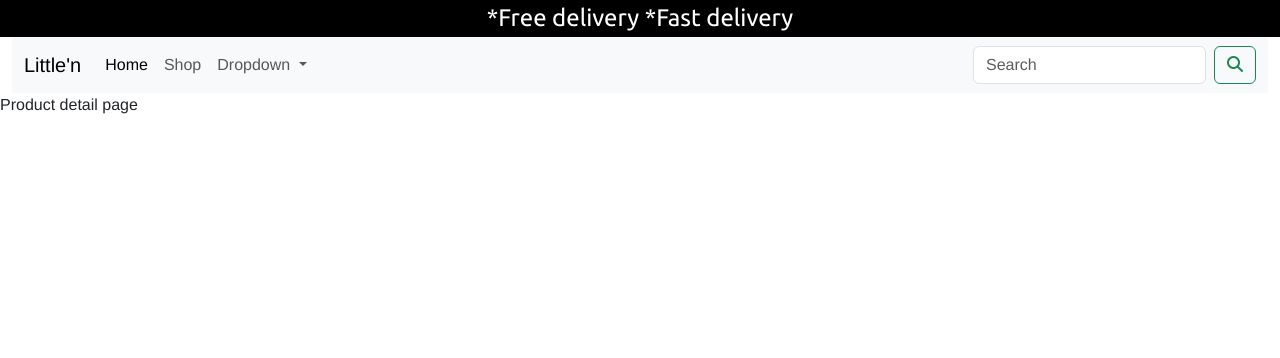
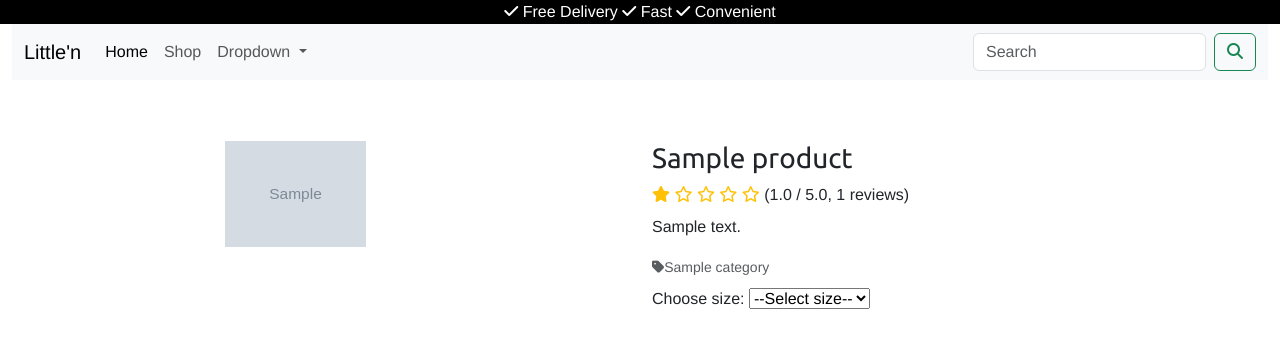
Before and after one commit to patriklundstrom91/little-shop, a Django app: a page that uses templates/base.html in a window 1280 px wide. Shown: the top 358 px of the page. Run offline with Django 5.2, Linux system fonts and the light colour scheme; tables that the repository leaves empty hold one stand-in row (values such as "Sample post"); grey boxes marked "Sample" are stand-in pictures; some libraries are stand-ins or nearby versions.

Commit message:
added basic product detail html with start to select size form

```diff
--- a/shop/templates/shop/product/detail.html
+++ b/shop/templates/shop/product/detail.html
@@ -6,7 +6,67 @@
 {% endblock %}
 
 {% block content %}
-    <div class="product-detail">
-        Product detail page
+    <div class="product-detail container-fluid">
+        <div class="row">
+            <div class="col-12 col-md-6 col-lg-4 offset-lg-2">
+                <div class="image-container my-5">
+                    <img src="{% if product.image %}{{ product.image.url }}{% else %}{% static "img/noimage.png" %}{% endif %}" alt="{{ product.name }}" class="">
+                </div>
+            </div>
+            <div class="col-12 col-md-6 col-lg-4">
+                <div class="details-container mb-5 mt-md-5">
+                    <h3 class="mb-0">{{ product.name }}</h3>
+                    <div class="mt-2">
+                       {% if avg_rating %}
+                            <div>
+                                {% for i in "12345" %}
+                                {% if avg_rating|floatformat:1 >= i %}
+                                    <i class="fas fa-star text-warning"></i>
+                                {% elif avg_rating|floatformat:1 >= i|add:"-0.5" %}
+                                    <i class="fas fa-star-half-alt text-warning"></i>
+                                {% else %}
+                                    <i class="far fa-star text-warning"></i>
+                                {% endif %}
+                                {% endfor %}
+                                <span>({{ avg_rating|floatformat:1 }} / 5.0, {{ review_count }} reviews)</span>
+                            </div>
+                        {% else %}
+                            <div>No reviews yet.</div>
+                        {% endif %}
+                    </div>
+                    <p class="mt-2">{{ product.description }}</p>
+                    {% if product.category %}
+                        <small class="text-muted"><i class="fas fa-tag mr-1"></i>{{ product.category.name }}</small>
+                    {% endif %}
+                    {% if variants %}
+                        <form method="POST" action="" class="form mt-2">
+                            {% csrf_token %}
+                            <label for="variant">Choose size:</label>
+                            <select name="variant" id="variant-select" required>
+                                <option value="">--Select size--</option>
+                                {% for variant in variants %}
+                                    <option value="{{ variant.id }}" data-stock="{{ variant.stock }}" data-sku="{{ variant.sku }}">{{ variant.size }}</option>
+                                {% endfor %}
+                            </select>
+
+                        </form>
+                    {% endif %}
+                </div>
+            </div>
+        </div>
     </div>
 {% endblock %}
+
+<!--code for showing stars in individual reviews-->
+{% for review in reviews %}
+  <div>
+    {% for i in "12345" %}
+      {% if review.rating|add:"1" >= i|add:"0" %}
+        <i class="fas fa-star text-warning"></i>
+      {% else %}
+        <i class="far fa-star text-warning"></i>
+      {% endif %}
+    {% endfor %}
+    <span>{{ review.comment }}</span>
+  </div>
+{% endfor %}
--- a/shop/templates/shop/product/list.html
+++ b/shop/templates/shop/product/list.html
@@ -25,7 +25,7 @@
     {% for product in products %}
       <div class="item">
         <a href="{{ product.get_absolute_url }}">
-          <img src="{% if product.image %}{{ product.image.url }}{% else %}{% static "img/noimage.png" %}{% endif %}">
+          <img src="{% if product.image %}{{ product.image.url }}{% else %}{% static "img/noimage.png" %}{% endif %}" alt="{{ product.name }}">
         </a>
         <a href="{{ product.get_absolute_url }}">{{ product.name }}</a>
         <br>
--- a/shop/views.py
+++ b/shop/views.py
@@ -34,7 +34,7 @@ def product_detail(request, id, slug):
     reviews = Review.objects.filter(product=product.id, published=True)
     review_count = reviews.count()
     if review_count:
-        avg_rating = sum([r.rating for r in reviews]) / review_count
+        avg_rating = sum([r.rating + 1 for r in reviews]) / review_count
     else:
         avg_rating = None
     review_summary = {
--- a/static/css/base.css
+++ b/static/css/base.css
@@ -135,6 +135,10 @@ ul.errorlist {
     color: #444;
     padding: 15px 100px;
     overflow: auto;
+}
+
+#banner p {
+    margin-bottom: 0;
 }
 
 #header .logo {
--- a/templates/base.html
+++ b/templates/base.html
@@ -31,7 +31,7 @@
     <header class="container-fluid fixed-top">
         <div id="banner" class="row text-center">
             <div class="col bg-black text-white">
-                <h4 class="logo-font my-1">*Free delivery *Fast delivery</h4>
+                <p><i class="fa-solid fa-check"></i> Free Delivery   <i class="fa-solid fa-check"></i> Fast   <i class="fa-solid fa-check"></i> Convenient<p>
             </div>
         </div>
         <nav class="navbar navbar-expand-lg bg-body-tertiary">
```
